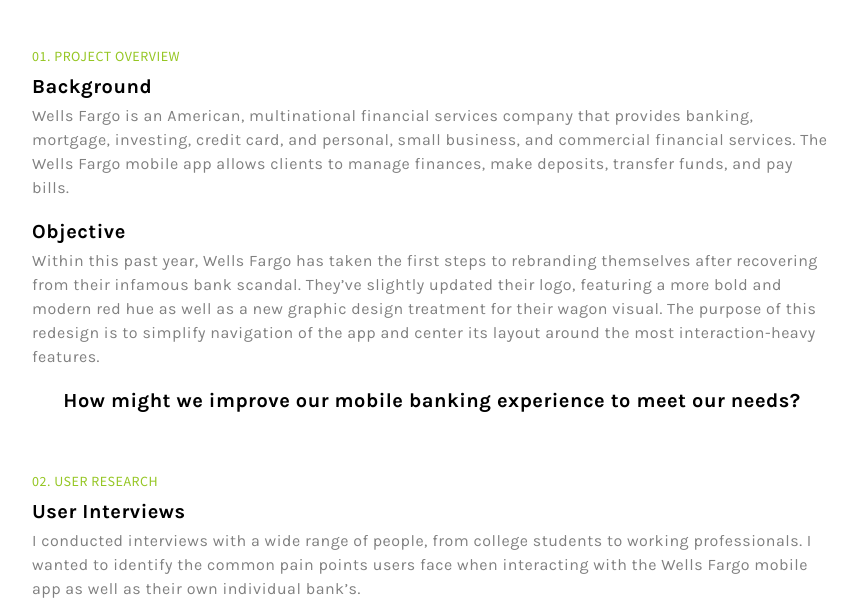
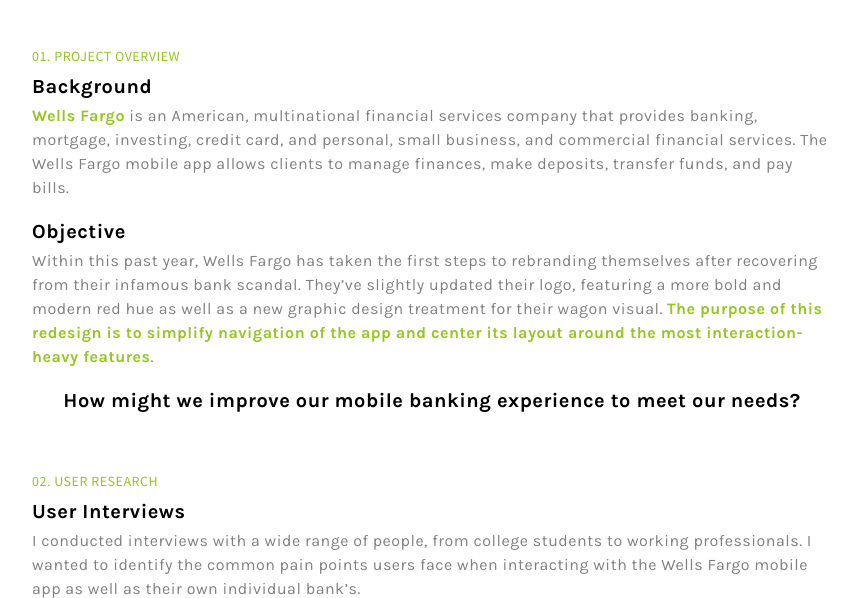
Before and after one commit to mircwong/mando, a plain HTML site: page wf.html in a window 1280 px wide. Shown: the part 874-1472 px from the top of the page, without its empty margins (208-1065 px from the left). Drawn offline with Linux system fonts and the light colour scheme.

Commit message:
Update wf.html

```diff
--- a/wf.html
+++ b/wf.html
@@ -66,7 +66,7 @@
 			Background
 		</div>
 		<div class="step-desc">
-			Wells Fargo is an American, multinational financial services company that
+			<b><span style = "color:#95C623;">Wells Fargo</span></b> is an American, multinational financial services company that
 			provides banking, mortgage, investing, credit card, and personal, small
 			business, and commercial financial services. The Wells Fargo mobile app
 			allows clients to manage finances, make deposits, transfer funds, and pay bills.
@@ -78,9 +78,9 @@
 			Within this past year, Wells Fargo has taken the first steps to rebranding
 			themselves after recovering from their infamous bank scandal. They’ve slightly
 			updated their logo, featuring a more bold and modern red hue as well as a new
-			graphic design treatment for their wagon visual. The purpose of this redesign
+			graphic design treatment for their wagon visual. <b><span style = "color:#95C623;">The purpose of this redesign
 			is to simplify navigation of the app and center its layout around the most
-			interaction-heavy features.
+			interaction-heavy features</span></b>.
 		</div>
 		<div class="question-title">
 			How might we improve our mobile banking experience to meet our needs?
```
